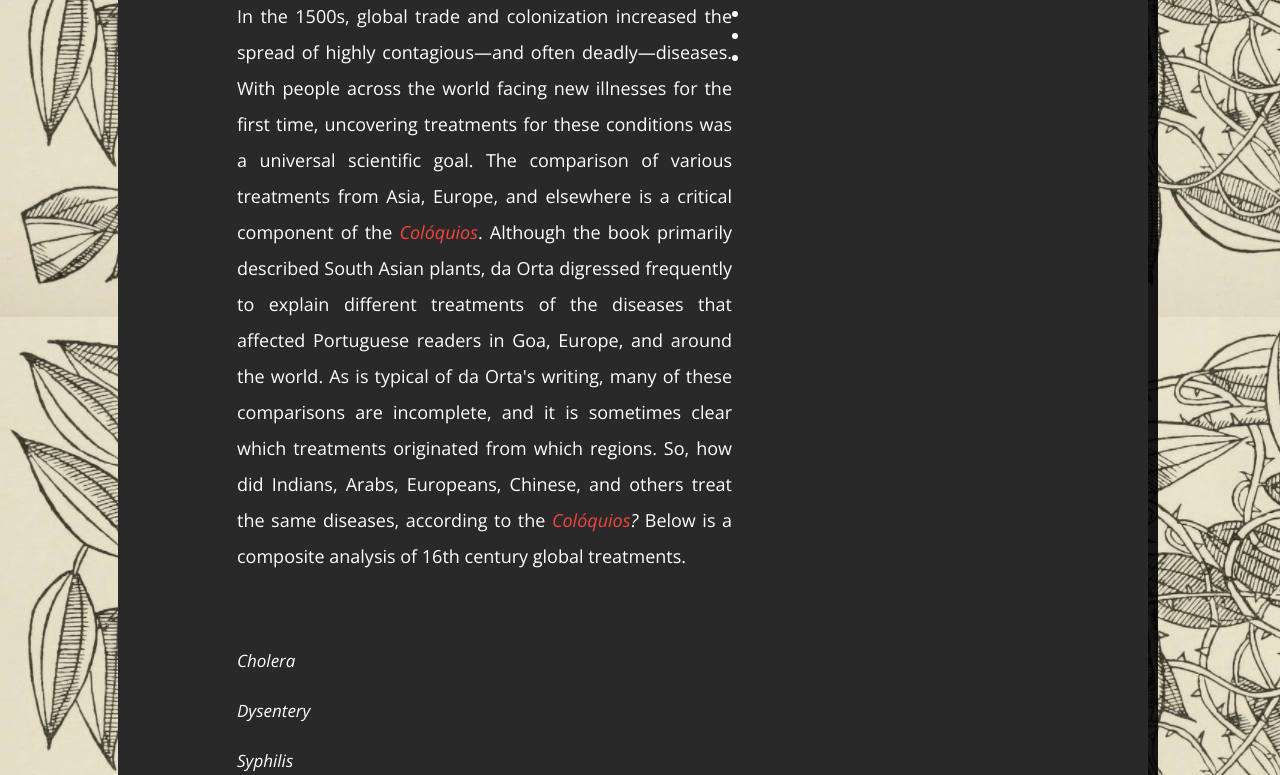
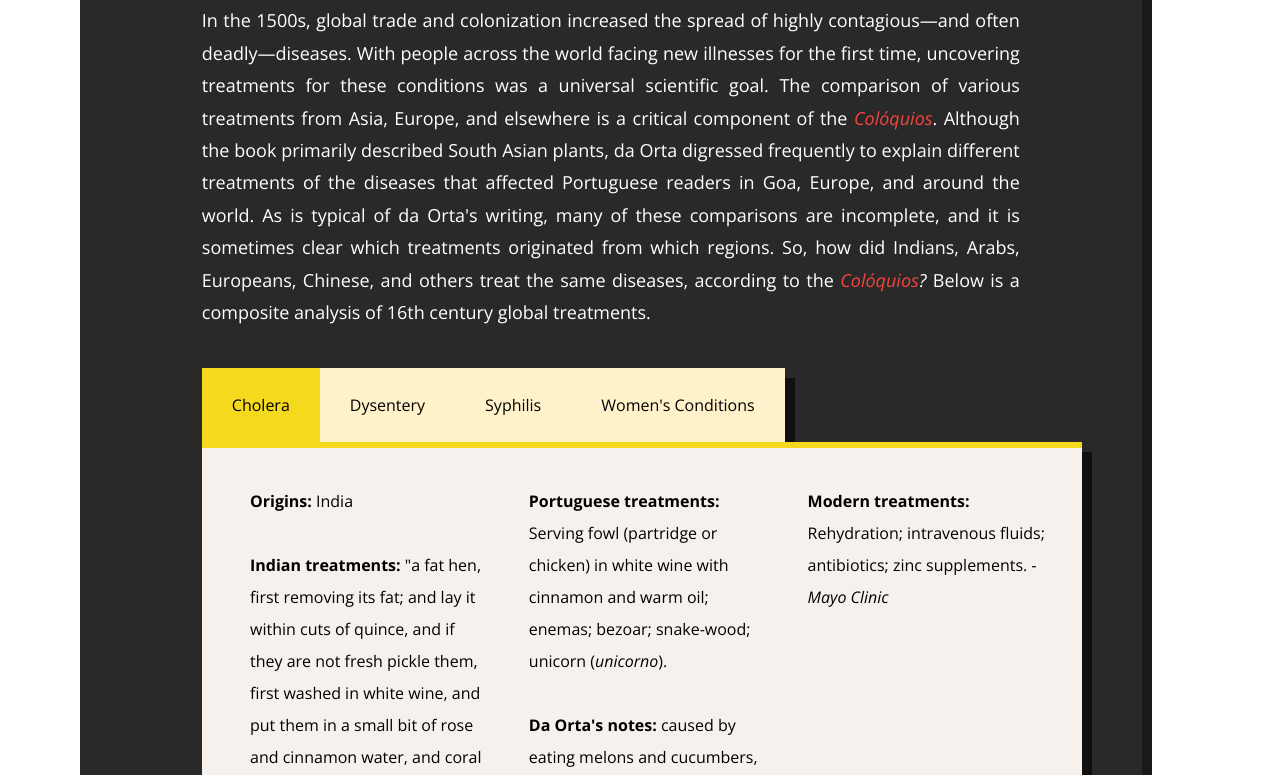
Before and after one commit to rozcodes/garciadaorta, a plain HTML site: page diseases.html in a window 1280 px wide. Shown: the part 287-1062 px from the top of the page. Drawn offline with nearby package versions, Linux system fonts and the light colour scheme; files that its build step writes are made by us from their sources; a web font is replaced by a local one.

Commit message:
Update diseases.html

```diff
--- a/diseases.html
+++ b/diseases.html
@@ -4,7 +4,7 @@
 <title> Garcia da Orta - Diseases </title>
 <head>
 
-<link rel="stylesheet" href="css/style.css" media="screen" type="text/css" />
+<link rel="stylesheet" href="diseases/css/style.css" media="screen" type="text/css" />
 
 <link href="https://fonts.googleapis.com/css?family=IM+Fell+Double+Pica" rel="stylesheet">
 
```
